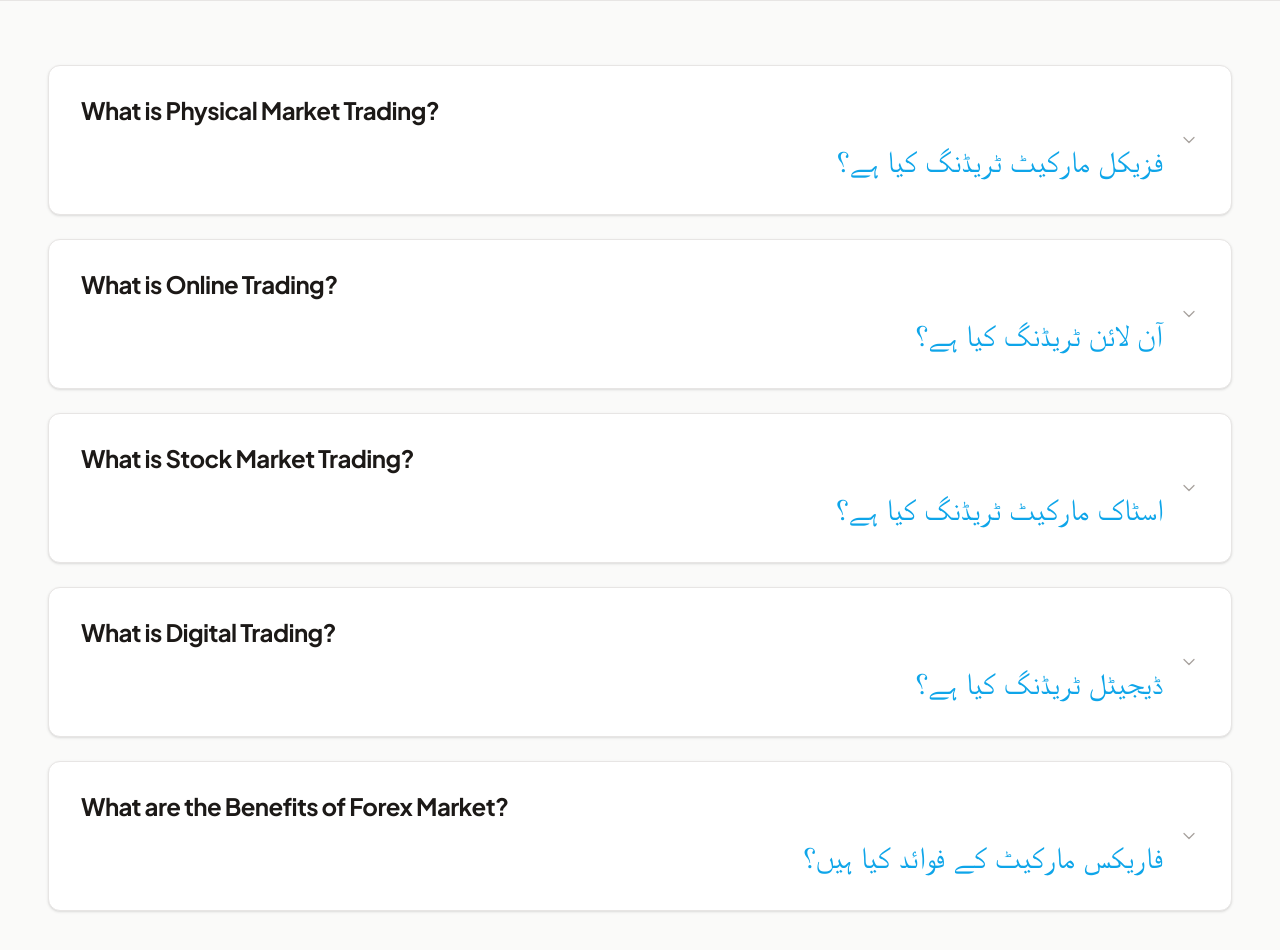
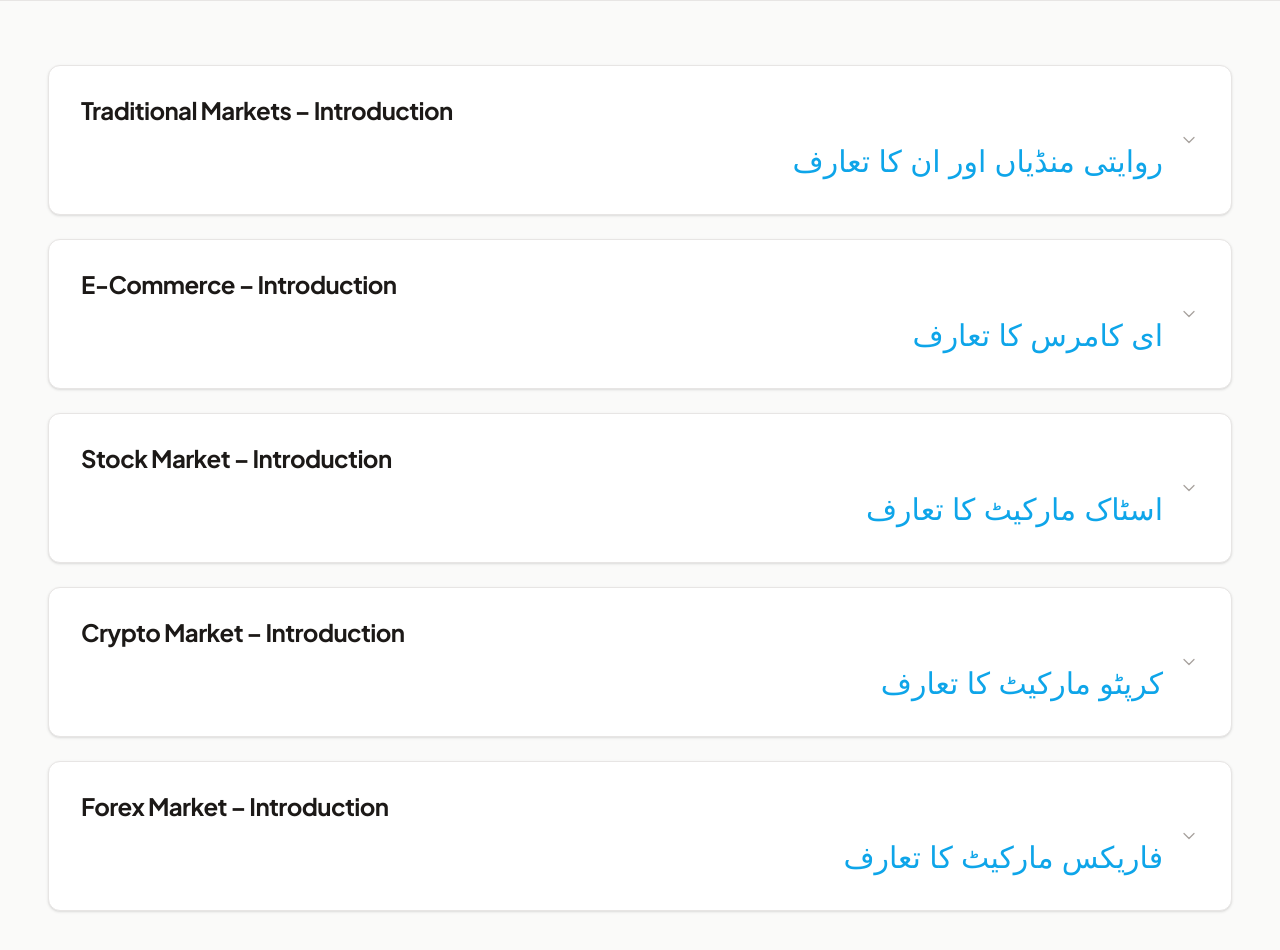
Before and after one commit to ahmer11122/smartWayLearning, a Next.js app: page /lesson in a window 1280 px wide. Shown: the part 300-1250 px from the top of the page. Built offline with nearby package versions, Linux system fonts and the light colour scheme; a web font is replaced by a local one.

Commit message:
lesson 1 heading change

```diff
--- a/src/app/lesson/page.tsx
+++ b/src/app/lesson/page.tsx
@@ -23,8 +23,8 @@
     const sections = [
         {
             id: "physical-market",
-            titleEn: "What is Physical Market Trading?",
-            titleUr: "فزیکل مارکیٹ ٹریڈنگ کیا ہے؟",
+            titleEn: "Traditional Markets – Introduction",
+            titleUr: "روایتی منڈیاں اور ان کا تعارف",
             contentEn: [
                 "1. Market (Mandi)",
                 "2. Investment or Product",
@@ -79,8 +79,8 @@
         },
         {
             id: "online-trade",
-            titleEn: "What is Online Trading?",
-            titleUr: "آن لائن ٹریڈنگ کیا ہے؟",
+            titleEn: "E-Commerce – Introduction",
+            titleUr: "ای کامرس کا تعارف",
             contentEn: [
                 "1. Platform (Software)",
                 "2. Investment or Product",
@@ -133,8 +133,8 @@
         },
         {
             id: "stock-market",
-            titleEn: "What is Stock Market Trading?",
-            titleUr: "اسٹاک مارکیٹ ٹریڈنگ کیا ہے؟",
+            titleEn: "Stock Market – Introduction",
+            titleUr: "اسٹاک مارکیٹ کا تعارف",
             contentEn: [
                 "1. Platform (National Exchange)",
                 "2. Investment",
@@ -187,8 +187,8 @@
         },
         {
             id: "digital-trade",
-            titleEn: "What is Digital Trading?",
-            titleUr: "ڈیجیٹل ٹریڈنگ کیا ہے؟",
+            titleEn: "Crypto Market – Introduction",
+            titleUr: "کرپٹو مارکیٹ کا تعارف",
             contentEn: [
                 "1. Platform (PMEX, Forex, Crypto Currency/Coin Market)",
                 "2. Investment",
@@ -241,8 +241,8 @@
         },
         {
             id: "forex-benefits",
-            titleEn: "What are the Benefits of Forex Market?",
-            titleUr: "فاریکس مارکیٹ کے فوائد کیا ہیں؟",
+            titleEn: "Forex Market – Introduction",
+            titleUr: "فاریکس مارکیٹ کا تعارف",
             contentEn: [
                 "1. International Market",
                 "2. Thousands of Pairs (Commodities, Indices, Currencies)",
--- a/src/content/course-01/intro.mdx
+++ b/src/content/course-01/intro.mdx
@@ -9,7 +9,7 @@
 # Smart Way Learning INSTITUTE
 **SAFE SECURE PERFECT**
 
-## Physical Market
+## روایتی منڈیاں اور ان کا تعارف (Traditional Markets – Introduction)
 1. Market (Mandi)
 
    ![Sabzi Mandi](/assets/visuals/sabzi-mandi.webp)
@@ -27,7 +27,7 @@
 6. Time Frame To Trade
 7. Risk Factor
 
-## Online Trade
+## ای کامرس کا تعارف (E-Commerce – Introduction)
 1. Platform (Software)
 2. Investment or Product
 3. Time (Choice)
@@ -36,7 +36,7 @@
 6. Time Frame To Trade (Choice)
 7. Risk Factor
 
-## Stock Market Trade
+## اسٹاک مارکیٹ کا تعارف (Stock Market – Introduction)
 1. Platform (National Exchange)
 2. Investment
 3. Time (Choice)
@@ -45,7 +45,7 @@
 6. Time Frame To Trade (Fix)
 7. Risk Factor
 
-## Digital Trade
+## کرپٹو مارکیٹ کا تعارف (Crypto Market – Introduction)
 1. Platform (PMEX, Forex, Crypto Currency/Coin Market)
 2. Investment
 3. Time (Choice)
@@ -54,7 +54,7 @@
 6. Time Frame To Trade (No Limit)
 7. Risk Factor
 
-## Benefits Of Forex Market
+## فاریکس مارکیٹ کا تعارف (Forex Market – Introduction)
 1. International Market
 2. Thousands of Pairs (Commodities, Indices, Currencies)
 3. No Customer Need (only Buy & Sell Button)
```
